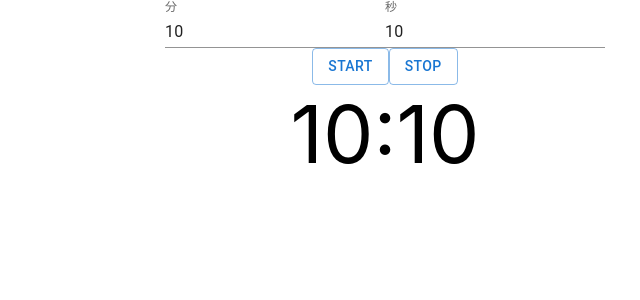
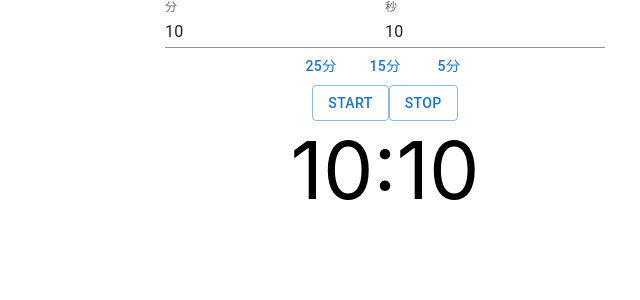
Before and after one commit to yohei-yamamoto/pomodoro-timer, a React (Create React App) app: page / in a window 1280 px wide. Shown: the top 300 px of the page, without its empty margins (255-895 px from the left). Built offline with nearby package versions, Linux system fonts and the light colour scheme.

Commit message:
よく使う時間のタイマーをセットできるボタンを追加した

```diff
--- a/src/App.tsx
+++ b/src/App.tsx
@@ -58,6 +58,44 @@ function App() {
         variant="standard"
         label="秒"/>
       </div>
+      <div>
+      <Button onClick={
+        () => {
+          if (isTimerCounting) {
+            clearInterval(intervalId)
+            clearTimeout(timeoutId)
+            setIsTimerCounting(false)
+          }
+          setInputTimeMinites(25)
+          setInputTimeSeconds(0)
+          setCounter(25 * 60)
+        }
+      }>25分</Button>
+      <Button onClick={
+        () => {
+          if (isTimerCounting) {
+            clearInterval(intervalId)
+            clearTimeout(timeoutId)
+            setIsTimerCounting(false)
+          }
+          setInputTimeMinites(15)
+          setInputTimeSeconds(0)
+          setCounter(15 * 60)
+        }
+      }>15分</Button>
+      <Button onClick={
+        () => {
+          if (isTimerCounting) {
+            clearInterval(intervalId)
+            clearTimeout(timeoutId)
+            setIsTimerCounting(false)
+          }
+          setInputTimeMinites(5)
+          setInputTimeSeconds(0)
+          setCounter(5 * 60)
+        }
+      }>5分</Button>
+      </div>
       <Button onClick={
         () => {
           if (counter === 0 ) setCounter(inputTimeMinites * 60 + inputTimeSeconds)
```
Also changed, not shown: 7 other files (tests, documents, lock files or other folders).
